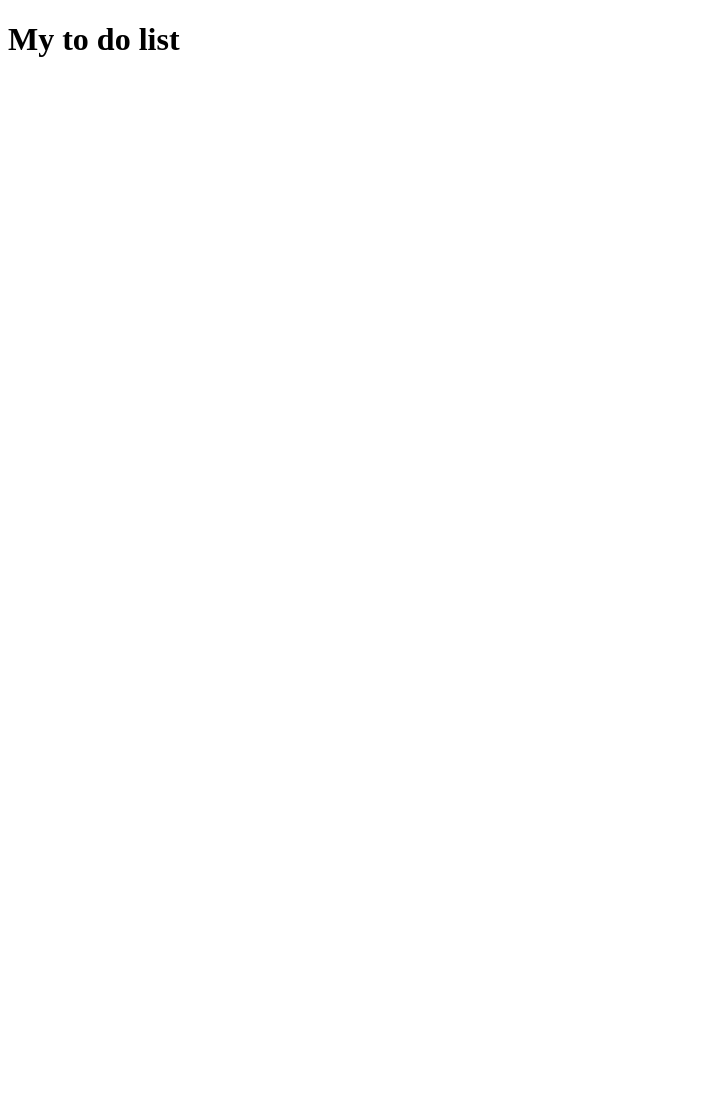
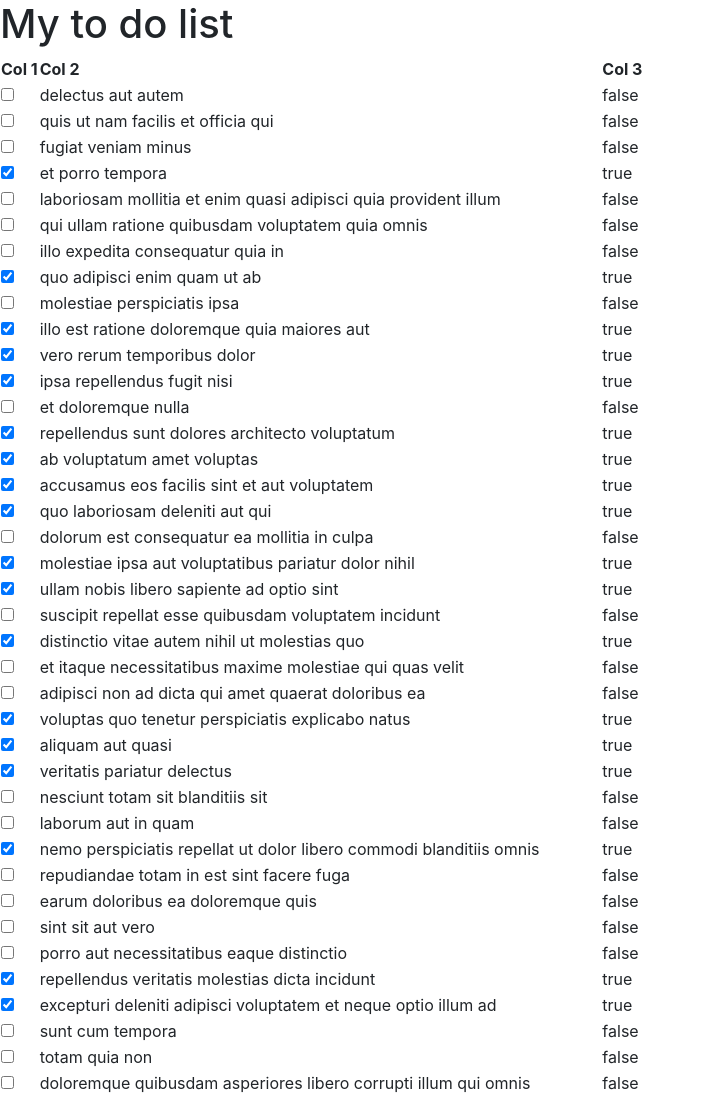
Before and after one commit to ryamci25/JSToDO, a plain HTML site: page index.html in a window 1280 px wide. Shown: the top 1100 px of the page, without its empty margins (0-704 px from the left). Before the commit the page ends 800 px from the top, so only its background shows below. Drawn offline with nearby package versions, Linux system fonts and the light colour scheme.

Commit message:
added bootstrap files

```diff
--- a/index.html
+++ b/index.html
@@ -4,17 +4,34 @@
     <meta charset="UTF-8">
     <meta name="viewport" content="width=device-width, initial-scale=1.0">
     <title>Document</title>
+    <!-- CSS only -->
+<link rel="stylesheet" href="https://stackpath.bootstrapcdn.com/bootstrap/4.5.2/css/bootstrap.min.css" integrity="sha384-JcKb8q3iqJ61gNV9KGb8thSsNjpSL0n8PARn9HuZOnIxN0hoP+VmmDGMN5t9UJ0Z" crossorigin="anonymous">
     <link rel="stylesheet" href="styles/styles.css">
 </head>
 <body>
     <h1>My to do list</h1>
 
 
+    <div id="app">
+        <table>
+            <thead>
+                <tr>
+                    <th>Col 1</th>
+                    <th>Col 2</th>
+                    <th>Col 3</th>
+                </tr>
+            </thead>
+           <tbody>
+
+           </tbody>
+        </table>
+    </div>
 
 
 
-
-
+    <script src="https://code.jquery.com/jquery-3.5.1.slim.min.js" integrity="sha384-DfXdz2htPH0lsSSs5nCTpuj/zy4C+OGpamoFVy38MVBnE+IbbVYUew+OrCXaRkfj" crossorigin="anonymous"></script>
+<script src="https://cdn.jsdelivr.net/npm/popper.js@1.16.1/dist/umd/popper.min.js" integrity="sha384-9/reFTGAW83EW2RDu2S0VKaIzap3H66lZH81PoYlFhbGU+6BZp6G7niu735Sk7lN" crossorigin="anonymous"></script>
+<script src="https://stackpath.bootstrapcdn.com/bootstrap/4.5.2/js/bootstrap.min.js" integrity="sha384-B4gt1jrGC7Jh4AgTPSdUtOBvfO8shuf57BaghqFfPlYxofvL8/KUEfYiJOMMV+rV" crossorigin="anonymous"></script>
     <script src="scripts/script.js"> </script>
 
 
--- a/scripts/script.js
+++ b/scripts/script.js
@@ -1,8 +1,26 @@
 function getData() {
 
     fetch('scripts/data.json')
-    .then(resp => resp.json)
-    .then(data => console.log(data))
+    .then(resp => resp.json())
+    .then(data => {
+
+    let htmlStuff = data.map(d => {
+     return `
+     <tr>
+     <td>
+     <input type="checkbox" vaule="${d.completed}" ${d.completed ? "checked" : null } />
+     </td>
+     <td>${d.title}</td>
+     <td>${d.completed}</td>
+     </tr>`
+    }).join("")
+
+    //console.log(htmlStuff)
+    document.querySelector('tbody').innerHTML = htmlStuff
+
+
+
+    })
 }
 
 getData()
```
